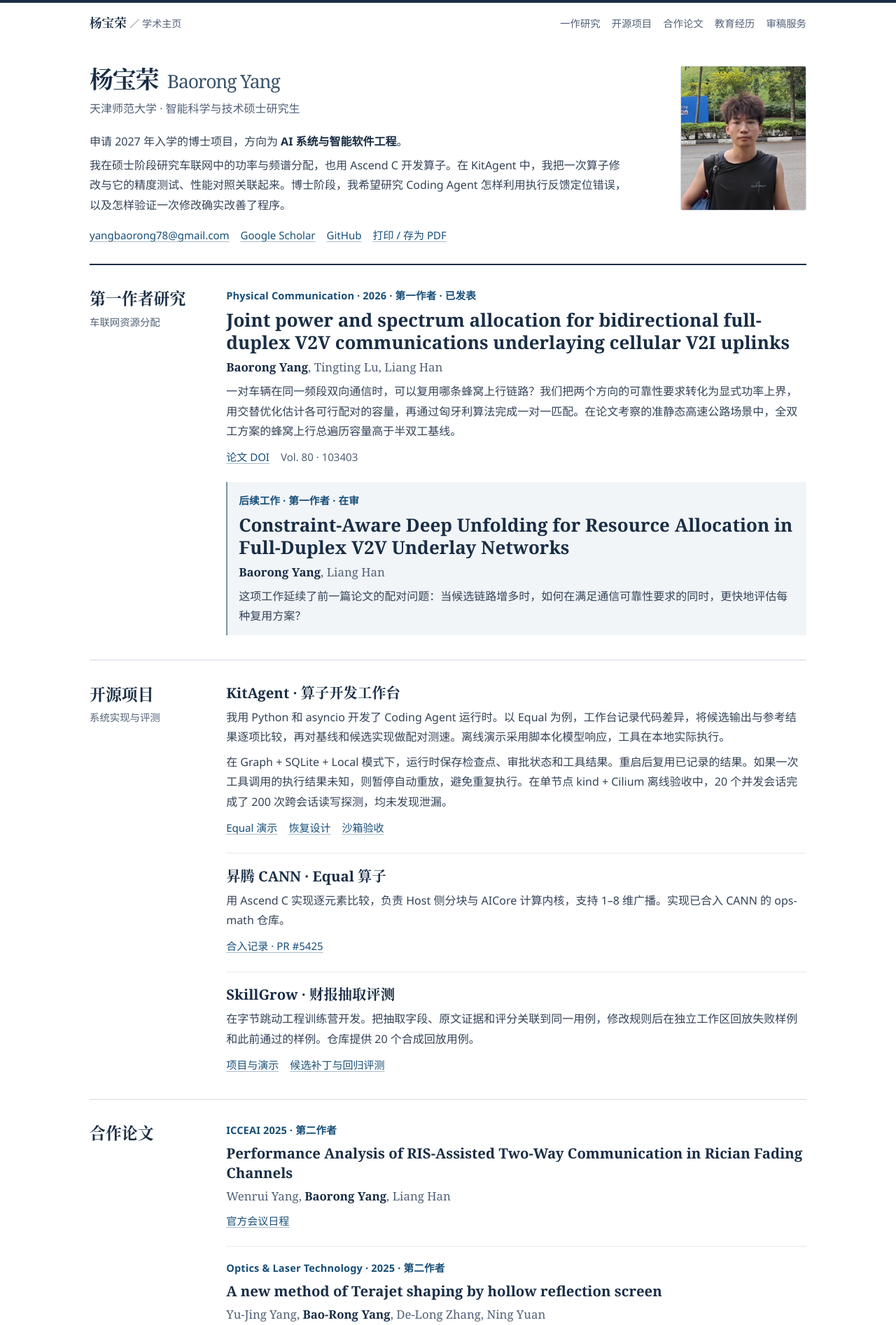
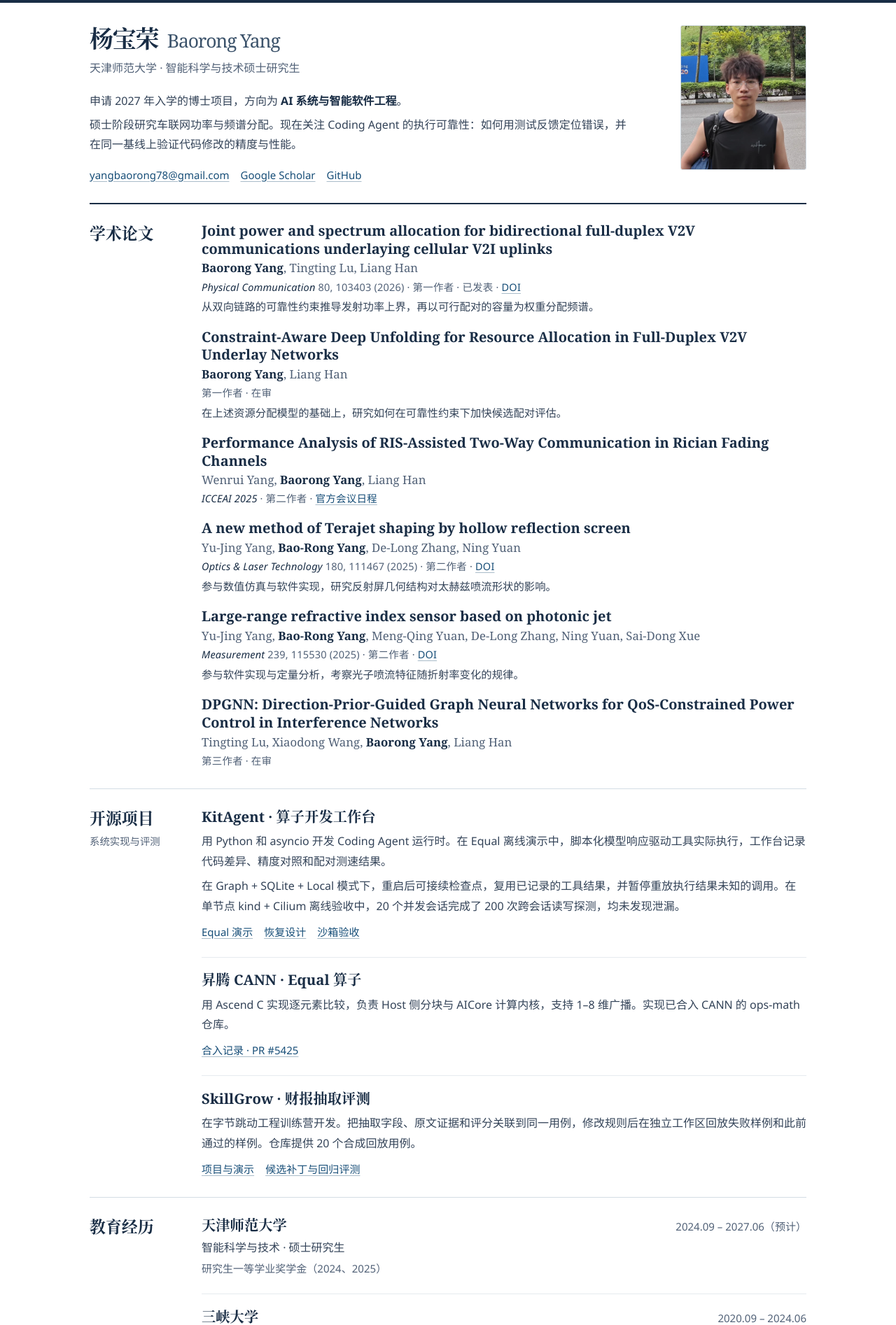
Before and after one commit to zed123214/zed123214.github.io, a plain HTML site: page index.html in a window 1280 px wide. Shown: the top 1894 px of the page at 70% size. Drawn offline with Linux system fonts and the light colour scheme.

Commit message:
Consolidate academic bibliography and simplify homepage

```diff
--- a/index.html
+++ b/index.html
@@ -10,11 +10,7 @@
   <title>杨宝荣 · Baorong Yang | 学术主页</title>
 </head>
 <body id="top">
-  <a class="skip" href="#research">跳至研究工作</a>
-  <header class="mast">
-    <a href="#top" class="wordmark">杨宝荣 <span>／ 学术主页</span></a>
-    <nav aria-label="主导航"><a href="#research">一作研究</a><a href="#engineering">开源项目</a><a href="#publications">合作论文</a><a href="#education">教育经历</a><a href="#service">审稿服务</a></nav>
-  </header>
+  <a class="skip" href="#publications">跳至学术论文</a>
   <main>
     <section class="intro" aria-labelledby="name">
       <div class="identity">
@@ -24,26 +20,47 @@
       <img class="portrait" src="portrait.webp" alt="杨宝荣的户外近照" width="480" height="552" fetchpriority="high">
       <div class="about">
         <p class="intent">申请 2027 年入学的博士项目，方向为 <strong>AI 系统与智能软件工程</strong>。</p>
-        <p>我在硕士阶段研究车联网中的功率与频谱分配，也用 Ascend C 开发算子。在 KitAgent 中，我把一次算子修改与它的精度测试、性能对照关联起来。博士阶段，我希望研究 Coding Agent 怎样利用执行反馈定位错误，以及怎样验证一次修改确实改善了程序。</p>
-        <div class="links contact"><a href="mailto:yangbaorong78@gmail.com">yangbaorong78@gmail.com</a><a href="https://scholar.google.com/citations?user=WuxKoZIAAAAJ&amp;hl=zh-CN">Google Scholar</a><a href="https://github.com/zed123214">GitHub</a><button type="button" class="print" hidden>打印 / 存为 PDF</button></div>
+        <p>硕士阶段研究车联网功率与频谱分配。现在关注 Coding Agent 的执行可靠性：如何用测试反馈定位错误，并在同一基线上验证代码修改的精度与性能。</p>
+        <div class="links contact"><a href="mailto:yangbaorong78@gmail.com">yangbaorong78@gmail.com</a><a href="https://scholar.google.com/citations?user=WuxKoZIAAAAJ&amp;hl=zh-CN">Google Scholar</a><a href="https://github.com/zed123214">GitHub</a></div>
       </div>
     </section>
 
-    <section class="section" id="research" aria-labelledby="research-title">
-      <div class="label"><h2 id="research-title">第一作者研究</h2><p>车联网资源分配</p></div>
+    <section class="section bibliography" id="publications" aria-labelledby="pub-title">
+      <div class="label" id="research"><h2 id="pub-title">学术论文</h2></div>
       <div class="entries">
-        <article class="paper">
-          <p class="venue"><cite>Physical Communication</cite> · 2026 · 第一作者 · 已发表</p>
+        <article>
           <h3 lang="en">Joint power and spectrum allocation for bidirectional full-duplex V2V communications underlaying cellular V2I uplinks</h3>
           <p class="authors"><strong>Baorong Yang</strong>, Tingting Lu, Liang Han</p>
-          <p>一对车辆在同一频段双向通信时，可以复用哪条蜂窝上行链路？我们把两个方向的可靠性要求转化为显式功率上界，用交替优化估计各可行配对的容量，再通过匈牙利算法完成一对一匹配。在论文考察的准静态高速公路场景中，全双工方案的蜂窝上行总遍历容量高于半双工基线。</p>
-          <div class="links"><a href="https://doi.org/10.1016/j.phycom.2026.103403">论文 DOI</a><span>Vol. 80 · 103403</span></div>
+          <p class="venue"><cite>Physical Communication</cite> 80, 103403 (2026) · 第一作者 · 已发表 · <a href="https://doi.org/10.1016/j.phycom.2026.103403">DOI</a></p>
+          <p class="contribution">从双向链路的可靠性约束推导发射功率上界，再以可行配对的容量为权重分配频谱。</p>
         </article>
-        <article class="paper followup">
-          <p class="venue">后续工作 · 第一作者 · 在审</p>
+        <article>
           <h3 lang="en">Constraint-Aware Deep Unfolding for Resource Allocation in Full-Duplex V2V Underlay Networks</h3>
           <p class="authors"><strong>Baorong Yang</strong>, Liang Han</p>
-          <p>这项工作延续了前一篇论文的配对问题：当候选链路增多时，如何在满足通信可靠性要求的同时，更快地评估每种复用方案？</p>
+          <p class="venue">第一作者 · 在审</p>
+          <p class="contribution">在上述资源分配模型的基础上，研究如何在可靠性约束下加快候选配对评估。</p>
+        </article>
+        <article>
+          <h3 lang="en">Performance Analysis of RIS-Assisted Two-Way Communication in Rician Fading Channels</h3>
+          <p class="authors">Wenrui Yang, <strong>Baorong Yang</strong>, Liang Han</p>
+          <p class="venue"><cite>ICCEAI 2025</cite> · 第二作者 · <a href="https://icceai.cn/2025/Program.pdf">官方会议日程</a></p>
+        </article>
+        <article>
+          <h3 lang="en">A new method of Terajet shaping by hollow reflection screen</h3>
+          <p class="authors">Yu-Jing Yang, <strong>Bao-Rong Yang</strong>, De-Long Zhang, Ning Yuan</p>
+          <p class="venue"><cite>Optics &amp; Laser Technology</cite> 180, 111467 (2025) · 第二作者 · <a href="https://doi.org/10.1016/j.optlastec.2024.111467">DOI</a></p>
+          <p class="contribution">参与数值仿真与软件实现，研究反射屏几何结构对太赫兹喷流形状的影响。</p>
+        </article>
+        <article>
+          <h3 lang="en">Large-range refractive index sensor based on photonic jet</h3>
+          <p class="authors">Yu-Jing Yang, <strong>Bao-Rong Yang</strong>, Meng-Qing Yuan, De-Long Zhang, Ning Yuan, Sai-Dong Xue</p>
+          <p class="venue"><cite>Measurement</cite> 239, 115530 (2025) · 第二作者 · <a href="https://doi.org/10.1016/j.measurement.2024.115530">DOI</a></p>
+          <p class="contribution">参与软件实现与定量分析，考察光子喷流特征随折射率变化的规律。</p>
+        </article>
+        <article>
+          <h3 lang="en">DPGNN: Direction-Prior-Guided Graph Neural Networks for QoS-Constrained Power Control in Interference Networks</h3>
+          <p class="authors">Tingting Lu, Xiaodong Wang, <strong>Baorong Yang</strong>, Liang Han</p>
+          <p class="venue">第三作者 · 在审</p>
         </article>
       </div>
     </section>
@@ -52,8 +69,8 @@
       <div class="label"><h2 id="eng-title">开源项目</h2><p>系统实现与评测</p></div>
       <div class="entries compact">
         <article><h3>KitAgent · 算子开发工作台</h3>
-          <p>我用 Python 和 asyncio 开发了 Coding Agent 运行时。以 Equal 为例，工作台记录代码差异，将候选输出与参考结果逐项比较，再对基线和候选实现做配对测速。离线演示采用脚本化模型响应，工具在本地实际执行。</p>
-          <p>在 Graph + SQLite + Local 模式下，运行时保存检查点、审批状态和工具结果。重启后复用已记录的结果。如果一次工具调用的执行结果未知，则暂停自动重放，避免重复执行。在单节点 kind + Cilium 离线验收中，20 个并发会话完成了 200 次跨会话读写探测，均未发现泄漏。</p>
+          <p>用 Python 和 asyncio 开发 Coding Agent 运行时。在 Equal 离线演示中，脚本化模型响应驱动工具实际执行，工作台记录代码差异、精度对照和配对测速结果。</p>
+          <p>在 Graph + SQLite + Local 模式下，重启后可接续检查点，复用已记录的工具结果，并暂停重放执行结果未知的调用。在单节点 kind + Cilium 离线验收中，20 个并发会话完成了 200 次跨会话读写探测，均未发现泄漏。</p>
           <div class="links"><a href="https://github.com/zed123214/kitagent#demo">Equal 演示</a><a href="https://github.com/zed123214/kitagent/blob/main/docs/durable-recovery.md">恢复设计</a><a href="https://github.com/zed123214/kitagent/blob/main/docs/kubernetes-sandbox.md">沙箱验收</a></div>
         </article>
         <article><h3>昇腾 CANN · Equal 算子</h3>
@@ -63,38 +80,6 @@
         <article><h3>SkillGrow · 财报抽取评测</h3>
           <p>在字节跳动工程训练营开发。把抽取字段、原文证据和评分关联到同一用例，修改规则后在独立工作区回放失败样例和此前通过的样例。仓库提供 20 个合成回放用例。</p>
           <div class="links"><a href="https://github.com/zed123214/SkillGrow">项目与演示</a><a href="https://github.com/zed123214/SkillGrow/tree/main/financial-pdf-skill-eval-framework/optimizer">候选补丁与回归评测</a></div>
-        </article>
-      </div>
-    </section>
-
-    <section class="section" id="publications" aria-labelledby="pub-title">
-      <div class="label"><h2 id="pub-title">合作论文</h2></div>
-      <div class="entries compact">
-        <article>
-          <p class="venue">ICCEAI 2025 · 第二作者</p>
-          <h3 lang="en">Performance Analysis of RIS-Assisted Two-Way Communication in Rician Fading Channels</h3>
-          <p class="authors">Wenrui Yang, <strong>Baorong Yang</strong>, Liang Han</p>
-          <div class="links"><a href="https://icceai.cn/2025/Program.pdf">官方会议日程</a></div>
-        </article>
-        <article>
-          <p class="venue"><cite>Optics &amp; Laser Technology</cite> · 2025 · 第二作者</p>
-          <h3 lang="en">A new method of Terajet shaping by hollow reflection screen</h3>
-          <p class="authors">Yu-Jing Yang, <strong>Bao-Rong Yang</strong>, De-Long Zhang, Ning Yuan</p>
-          <p>参与数值仿真与软件实现，研究反射屏几何结构对太赫兹喷流形状的影响。</p>
-          <div class="links"><a href="https://doi.org/10.1016/j.optlastec.2024.111467">论文 DOI</a><span>Vol. 180 · 111467</span></div>
-        </article>
-        <article>
-          <p class="venue"><cite>Measurement</cite> · 2025 · 第二作者</p>
-          <h3 lang="en">Large-range refractive index sensor based on photonic jet</h3>
-          <p class="authors">Yu-Jing Yang, <strong>Bao-Rong Yang</strong>, Meng-Qing Yuan, De-Long Zhang, Ning Yuan, Sai-Dong Xue</p>
-          <p>参与软件实现与定量分析，考察光子喷流特征随折射率变化的规律。</p>
-          <div class="links"><a href="https://doi.org/10.1016/j.measurement.2024.115530">论文 DOI</a><span>Vol. 239 · 115530</span></div>
-        </article>
-        <article>
-          <p class="venue">在审 · 第三作者</p>
-          <h3 lang="en">DPGNN: Direction-Prior-Guided Graph Neural Networks for QoS-Constrained Power Control in Interference Networks</h3>
-          <p class="authors">Tingting Lu, Xiaodong Wang, <strong>Baorong Yang</strong>, Liang Han</p>
-          <p>将链路间干扰的方向性引入图神经网络，在各链路的服务质量约束下联合分配发射功率。</p>
         </article>
       </div>
     </section>
@@ -140,19 +125,9 @@
     </section>
     <section class="section" id="service" aria-labelledby="service-title">
       <div class="label"><h2 id="service-title">审稿服务</h2></div>
-      <dl class="reviewing">
-        <dt>期刊审稿人</dt>
-        <dd><cite lang="en">Vehicular Communications</cite>、<cite lang="en">Physical Communication</cite>、<cite lang="en">Measurement</cite>、<cite lang="en">Optics &amp; Laser Technology</cite></dd>
-        <dt>会议审稿人</dt>
-        <dd lang="en">ICCEAI</dd>
-      </dl>
+      <p class="reviewing">期刊审稿人（节选） · <cite lang="en">Vehicular Communications</cite>、<cite lang="en">Physical Communication</cite></p>
     </section>
   </main>
-  <footer><a href="#top">回到页首</a><a href="mailto:yangbaorong78@gmail.com">yangbaorong78@gmail.com</a></footer>
-  <script>
-    const printButton = document.querySelector(".print");
-    printButton.hidden = false;
-    printButton.addEventListener("click", () => window.print());
-  </script>
+  <footer><a href="#top">回到页首</a></footer>
 </body>
 </html>
--- a/style.css
+++ b/style.css
@@ -11,19 +11,19 @@
 * { box-sizing: border-box; }
 html { scroll-padding-top: 1rem; }
 body { margin: 0; border-top: 4px solid var(--ink); color: var(--ink); background: #fff; font: 1rem/1.78 var(--sans); }
-.mast, main, footer { width: min(100% - 3rem, 64rem); margin-inline: auto; }
-a, .print { color: var(--accent); text-decoration: underline; text-decoration-color: #aabcc9; text-underline-offset: .22em; }
-a:hover, .print:hover { color: #082e50; text-decoration-color: currentColor; }
+main, footer { width: min(100% - 3rem, 64rem); margin-inline: auto; }
+a { color: var(--accent); text-decoration: underline; text-decoration-color: #aabcc9; text-underline-offset: .22em; }
+a:hover { color: #082e50; text-decoration-color: currentColor; }
 :focus-visible { outline: 2px solid var(--accent); outline-offset: 4px; }
 .skip { position: absolute; top: -5rem; left: 1rem; padding: .4rem .8rem; background: white; }
 .skip:focus { top: .5rem; }
-.mast, footer { display: flex; align-items: baseline; justify-content: space-between; flex-wrap: wrap; gap: .5rem 1rem; padding: .95rem 0; }
-.wordmark { font: 600 1.1rem var(--serif); text-decoration: none; color: var(--ink); }
-.wordmark span { font: .88rem var(--sans); color: var(--muted); }
-nav, .links { display: flex; flex-wrap: wrap; align-items: baseline; gap: .3rem 1rem; }
-nav a, footer a { color: var(--muted); font-size: .9rem; }
-nav a { text-decoration: none; }
-nav a:hover { text-decoration: underline; }
+footer { display: flex; align-items: baseline; justify-content: space-between; flex-wrap: wrap; gap: .5rem 1rem; padding: .95rem 0; }
+
+
+.links { display: flex; flex-wrap: wrap; align-items: baseline; gap: .3rem 1rem; }
+footer a { color: var(--muted); font-size: .9rem; }
+
+
 h1, h2, h3, p { margin: 0; }
 h1, h2, h3 { font-family: var(--serif); }
 .intro { display: grid; grid-template-columns: minmax(0,1fr) auto; grid-template-areas: "name photo" "about photo"; column-gap: clamp(2rem,6vw,5.1rem); align-items: start; padding: clamp(1.15rem,2.6vw,2rem) 0 1.7rem; }
@@ -38,9 +38,9 @@ h1 span { display: inline-block; margin-left: .18em; color: #3c536b; font-size:
 .intent strong, .authors strong { color: var(--ink); }
 .links { margin-top: .6rem; font-size: .94rem; }
 .contact { margin-top: 1rem; }
-.print { font: inherit; padding: 0; border: 0; background: none; cursor: pointer; }
-.section { display: grid; grid-template-columns: 10.4rem minmax(0,1fr); gap: 1.8rem; border-top: 1px solid var(--rule); padding: 1.95rem 0 2.2rem; }
-#research { border-top: 2px solid var(--ink); }
+
+.section { display: grid; grid-template-columns: 8.2rem minmax(0,1fr); gap: 1.8rem; border-top: 1px solid var(--rule); padding: 1.55rem 0 1.65rem; }
+#publications { border-top: 2px solid var(--ink); }
 .label h2 { font-size: 1.43rem; line-height: 1.5; font-weight: 600; }
 .label p { margin-top: .2rem; font-size: .9rem; }
 .entries { min-width: 0; overflow-wrap: anywhere; }
@@ -51,19 +51,25 @@ article h3 { font-weight: 600; font-size: clamp(1.25rem,2.2vw,1.62rem); line-hei
 .venue cite { font-style: normal; }
 .authors { color: var(--muted); font: 1.05rem/1.52 var(--serif); }
 .links span { color: var(--muted); }
-.followup { background: #f1f5f8; border-left: 2px solid #7894a8; padding: .85rem 1rem; }
+
 .compact article + article, .education article + article { border-top: 1px solid #e6ebef; padding-top: 1.1rem; }
 .compact article h3, .education h3 { font-size: 1.27rem; line-height: 1.38; }
 .degree { display: flex; flex-wrap: wrap; gap: .2rem 1rem; justify-content: space-between; align-items: baseline; }
 .degree span, .honour { font-size: .94rem; color: var(--muted); }
 .education article p { margin-top: .15rem; }
 footer { border-top: 1px solid var(--rule); padding-bottom: 1.6rem; }
-.reviewing { margin: 0; display: grid; grid-template-columns: max-content minmax(0,1fr); gap: .35rem 1rem; }
-.reviewing dt { color: var(--muted); }
-.reviewing dd { margin: 0; }
+.reviewing { margin: 0; color: var(--copy); }
+
+
 .reviewing cite { display: inline-block; font-family: var(--serif); }
+.bibliography article + article { margin-top: 1rem; }
+.bibliography h3 { font-size: 1.25rem; line-height: 1.27; }
+.bibliography .authors { margin-top: .15rem; }
+.bibliography .venue { margin: .1rem 0 0; color: var(--muted); font-weight: 400; }
+.bibliography .venue cite { font-style: italic; color: var(--ink); }
+.bibliography .contribution { font-size: .96rem; margin-top: .12rem; }
 @media (max-width: 46rem) {
-  .mast, main, footer { width: min(100% - 2.1rem, 40rem); }
+  main, footer { width: min(100% - 2.1rem, 40rem); }
   .intro { grid-template-areas: "name photo" "about about"; column-gap: .8rem; padding-block: 1.1rem; align-items: center; }
   .portrait { width: clamp(4.8rem,21vw,7rem); }
   .section { grid-template-columns: 1fr; gap: 1rem; padding: 1.45rem 0 1.65rem; }
@@ -71,8 +77,8 @@ footer { border-top: 1px solid var(--rule); padding-bottom: 1.6rem; }
   .label p { margin: 0; }
 }
 @media (max-width: 32rem) {
-  .mast { align-items: start; }
-  nav { gap: .4rem .75rem; }
+
+
   h1 span { display: block; margin: .2rem 0; }
   .affiliation { font-size: .9rem; }
 }
@@ -81,7 +87,7 @@ footer { border-top: 1px solid var(--rule); padding-bottom: 1.6rem; }
   @page { size: A4; margin: 12mm 14mm; }
   body { border: 0; font-size: 10pt; line-height: 1.32; }
   main { width: 100%; }
-  .mast, footer, .skip, .print, .label p { display: none; }
+  footer, .skip, .label p { display: none; }
   .intro { padding: 0 0 5pt; grid-template-areas: "name photo" "about photo"; }
   .portrait { width: 48pt; }
   h1 { font-size: 19pt; }
@@ -93,11 +99,12 @@ footer { border-top: 1px solid var(--rule); padding-bottom: 1.6rem; }
   .affiliation, .about, .entries article p, .links, .degree span { font-size: 10pt; line-height: 1.32; }
   article p, .intent, .contact, .links, .venue { margin: 2pt 0 0; }
   .entries article + article { margin-top: 5pt; }
+  .bibliography h3 { font-size: 11pt; }
+  .bibliography .contribution { font-size: 10pt; }
   .compact article + article, .education article + article { padding-top: 4pt; }
-  .followup { padding: 4pt 7pt; }
+
   .education { display: grid; grid-template-columns: 1fr 1fr; gap: 1rem; }
   .education article + article { margin: 0; padding: 0; border: 0; }
   .degree { gap: 2pt 7pt; }
-  .reviewing { gap: 2pt 8pt; }
   a { color: inherit; }
 }
```
